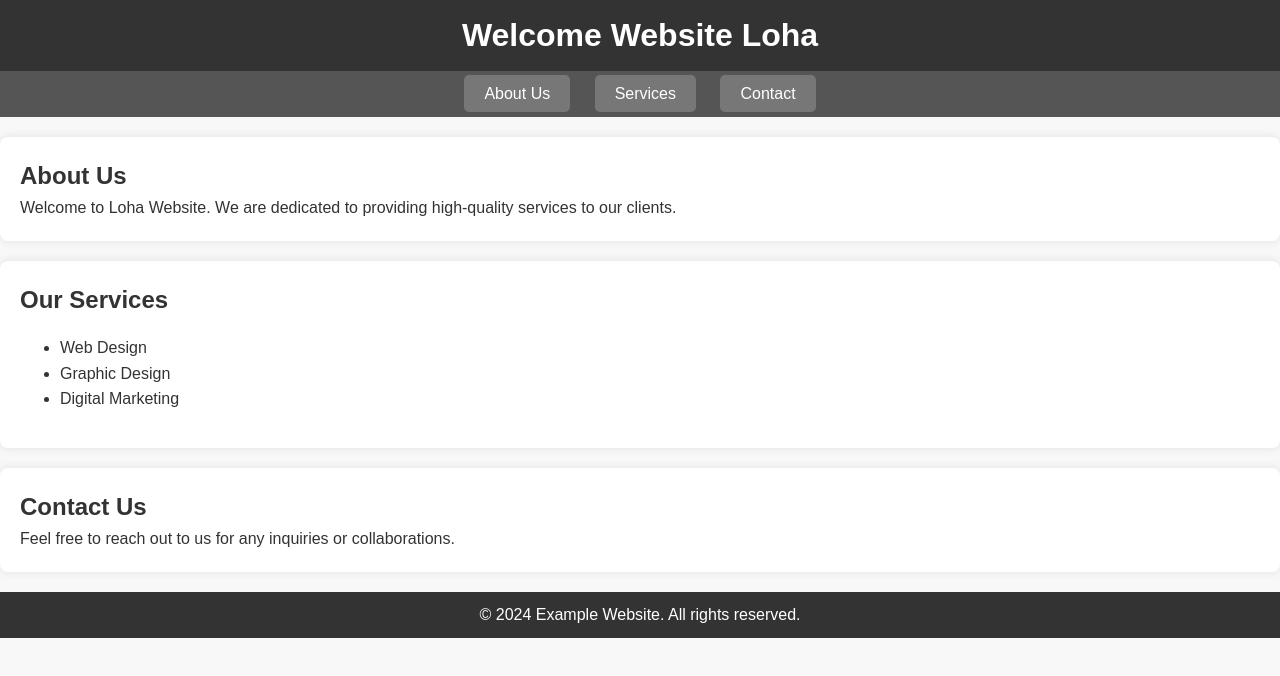
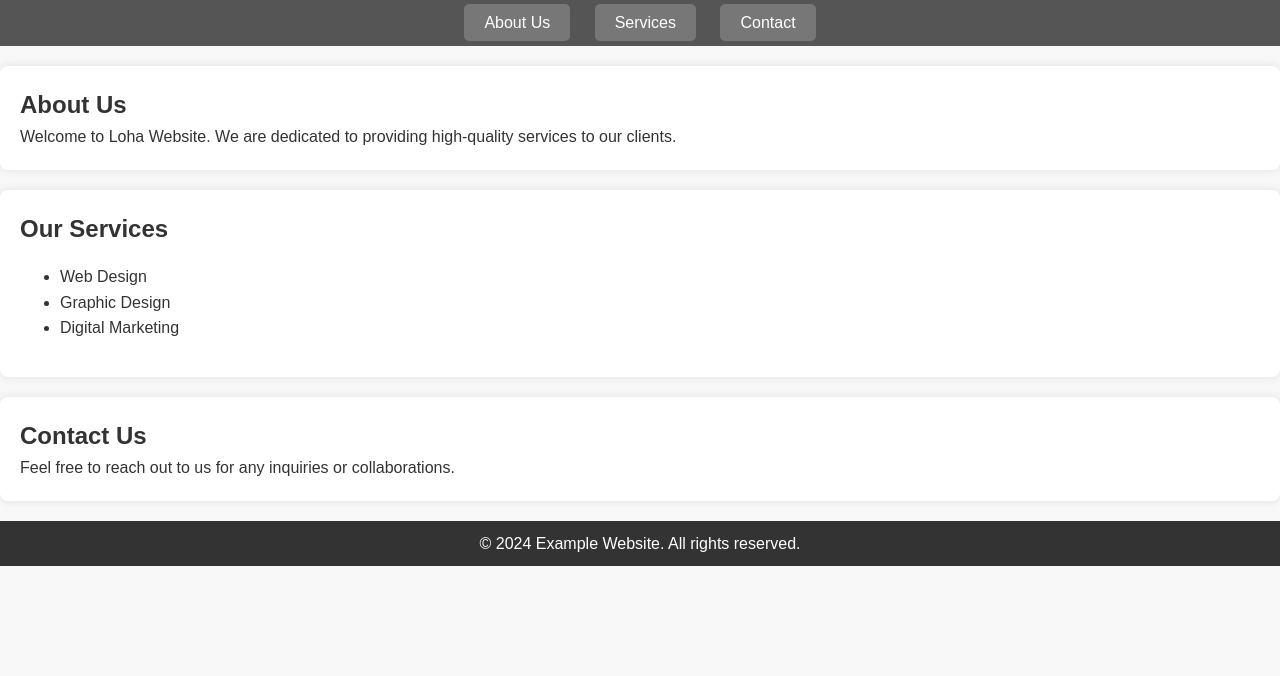
Before and after one commit to bmloha/trivia, a plain HTML site: page index.html in a window 1280 px wide. Drawn offline with Linux system fonts and the light colour scheme.

Commit message:
Update index.html

```diff
--- a/index.html
+++ b/index.html
@@ -59,11 +59,6 @@
 </head>
 
 <body>
-
-    <header>
-        <h1>Welcome Website Loha</h1>
-    </header>
-
     <nav>
         <a href="#about">About Us</a>
         <a href="#services">Services</a>
```
